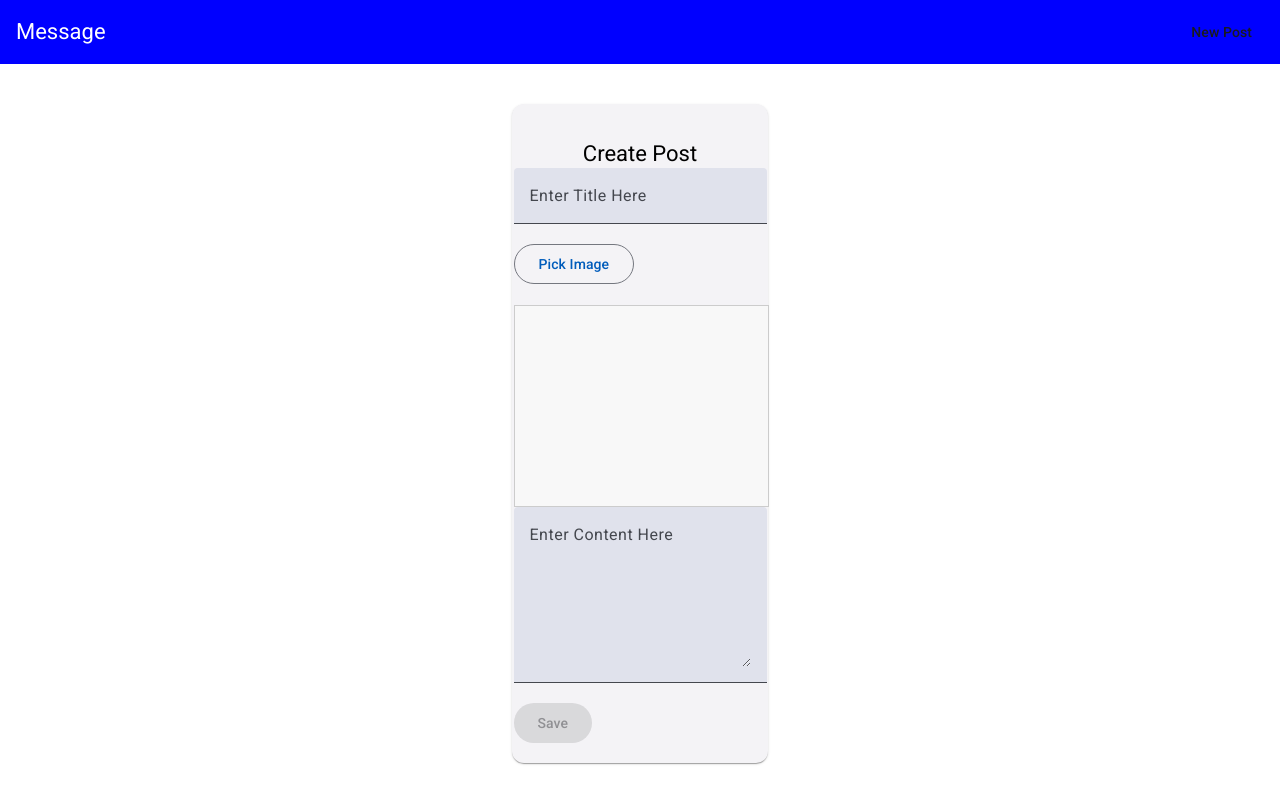
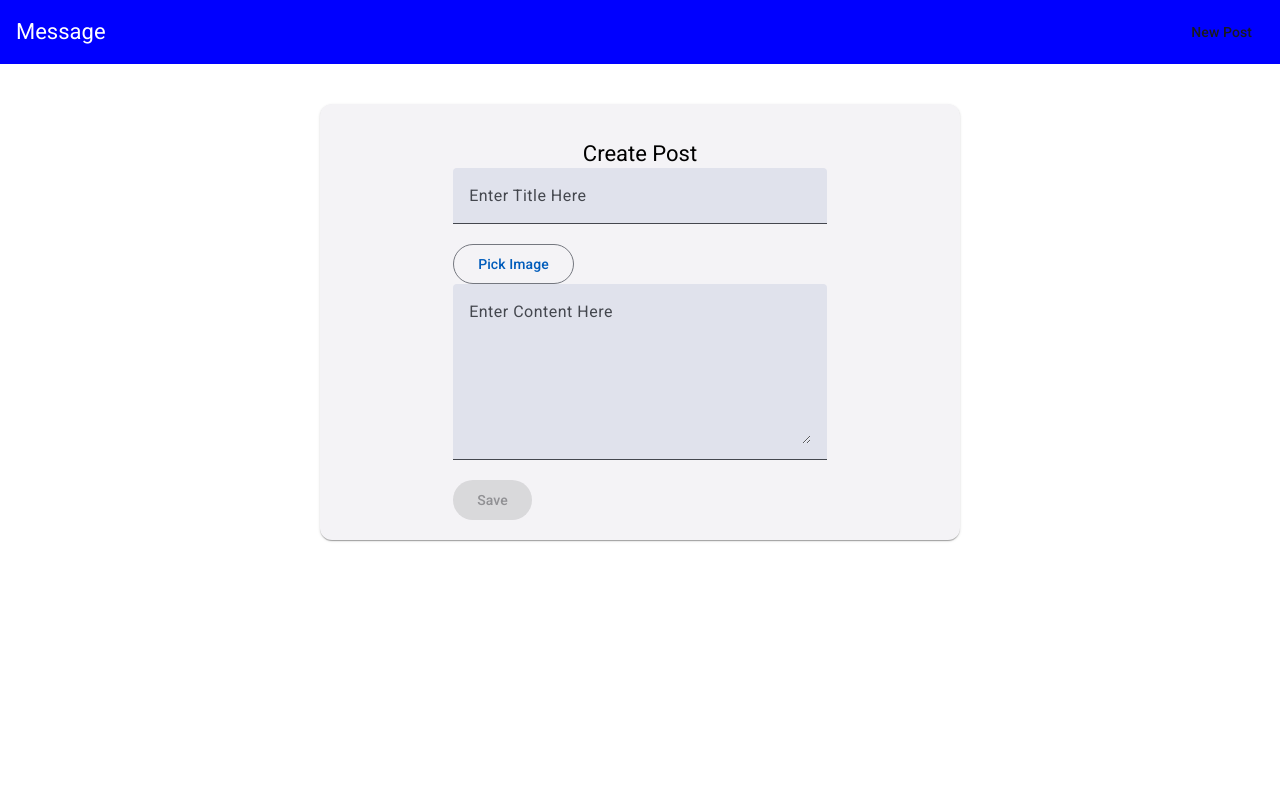
Before and after one commit to Capsaicin-Enthusiast/canon, an Angular app: page /create in a window 1280 px wide. Built offline with nearby package versions, Linux system fonts and the light colour scheme.

Commit message:
feat: update image preview handling in post creation component with improved styling and logic

```diff
--- a/src/app/post/post-create/post-create.component.css
+++ b/src/app/post/post-create/post-create.component.css
@@ -1,5 +1,5 @@
 .card {
-  width: 20%;
+  width: 50%;
   display: flex;
   flex-direction: column;
   align-items: center;
@@ -28,7 +28,7 @@ input[type="file"] {
 
 .image-preview {
   width: 100%;
-  height: 200px;
+  height: 5rem;
   border: 1px solid #ccc;
   display: flex;
   align-items: center;
@@ -36,4 +36,9 @@ input[type="file"] {
   font-size: 16px;
   color: #ccc;
   background-color: #f8f8f8;
+  margin: 1rem 0;
 }
+
+.image-preview img {
+  height: 100%;
+}
--- a/src/app/post/post-create/post-create.component.html
+++ b/src/app/post/post-create/post-create.component.html
@@ -18,8 +18,8 @@
         <input type="file" #filepicker formControlName="image" (change)="PickedImage($event)">
       </div>
 
-      <div class="image-preview">
-        <img *ngIf="imagePreview" [src]="imagePreview" [alt]="form.value.title" />
+      <div class="image-preview" *ngIf="Pickedimage && Pickedimage !== ''">
+        <img [src]="Pickedimage" [alt]="form.value.title" />
       </div>
 
       <mat-form-field>
--- a/src/app/post/post-create/post-create.component.ts
+++ b/src/app/post/post-create/post-create.component.ts
@@ -22,7 +22,7 @@ import { ReactiveFormsModule, FormGroup, FormControl, Validators } from '@angula
 export class PostCreateComponent implements OnInit {
   form!: FormGroup;
   loading = false;
-  imagePreview: string | null = null; // Add property to store image preview URL
+  Pickedimage: string | null = null;
 
   constructor(public postsService: PostsService, public route: ActivatedRoute, private router: Router) { }
 
@@ -84,7 +84,7 @@ export class PostCreateComponent implements OnInit {
     if (file) {
       const reader = new FileReader();
       reader.onload = () => {
-        this.imagePreview = reader.result as string;
+        this.Pickedimage = reader.result as string;
       };
       reader.readAsDataURL(file);
     }
```
